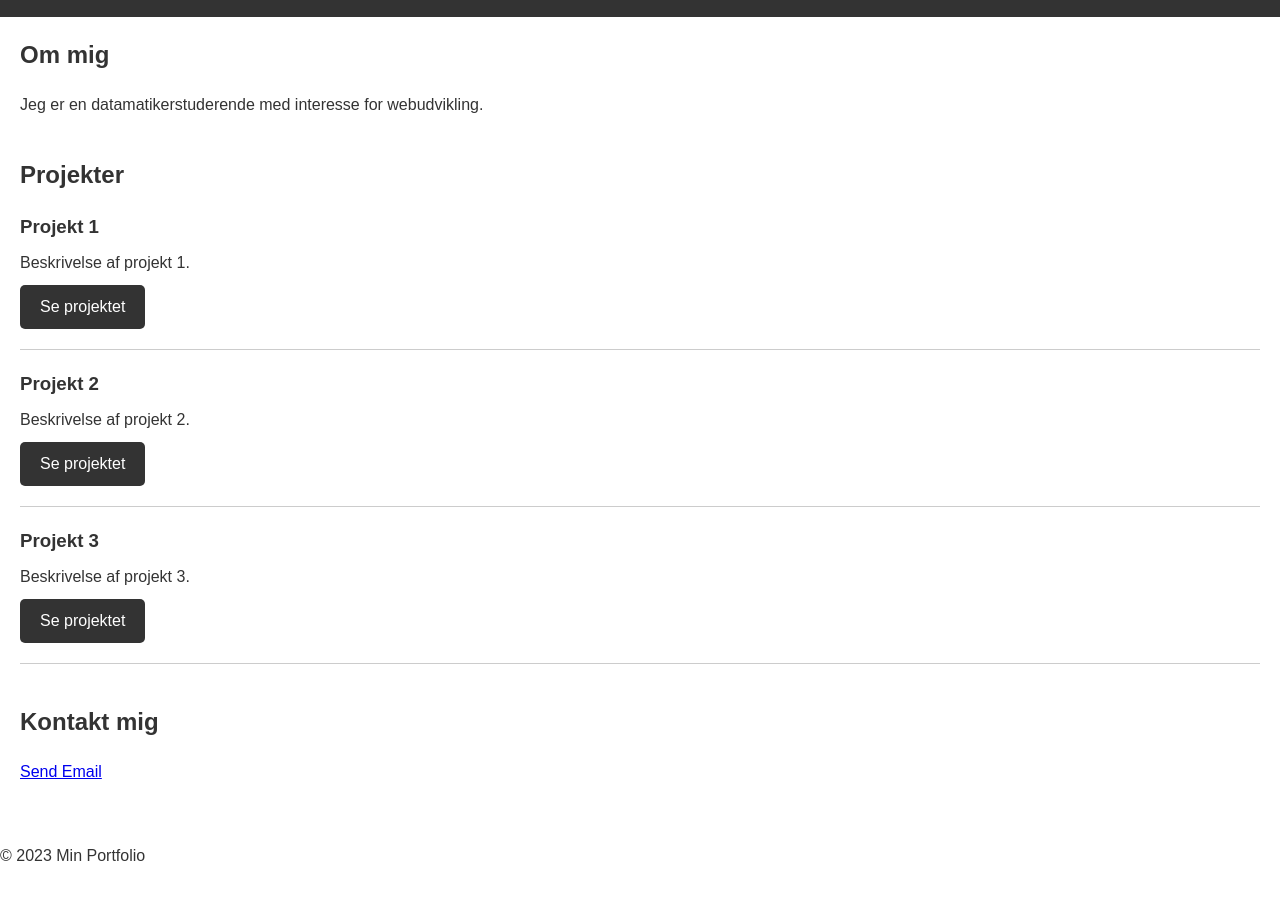
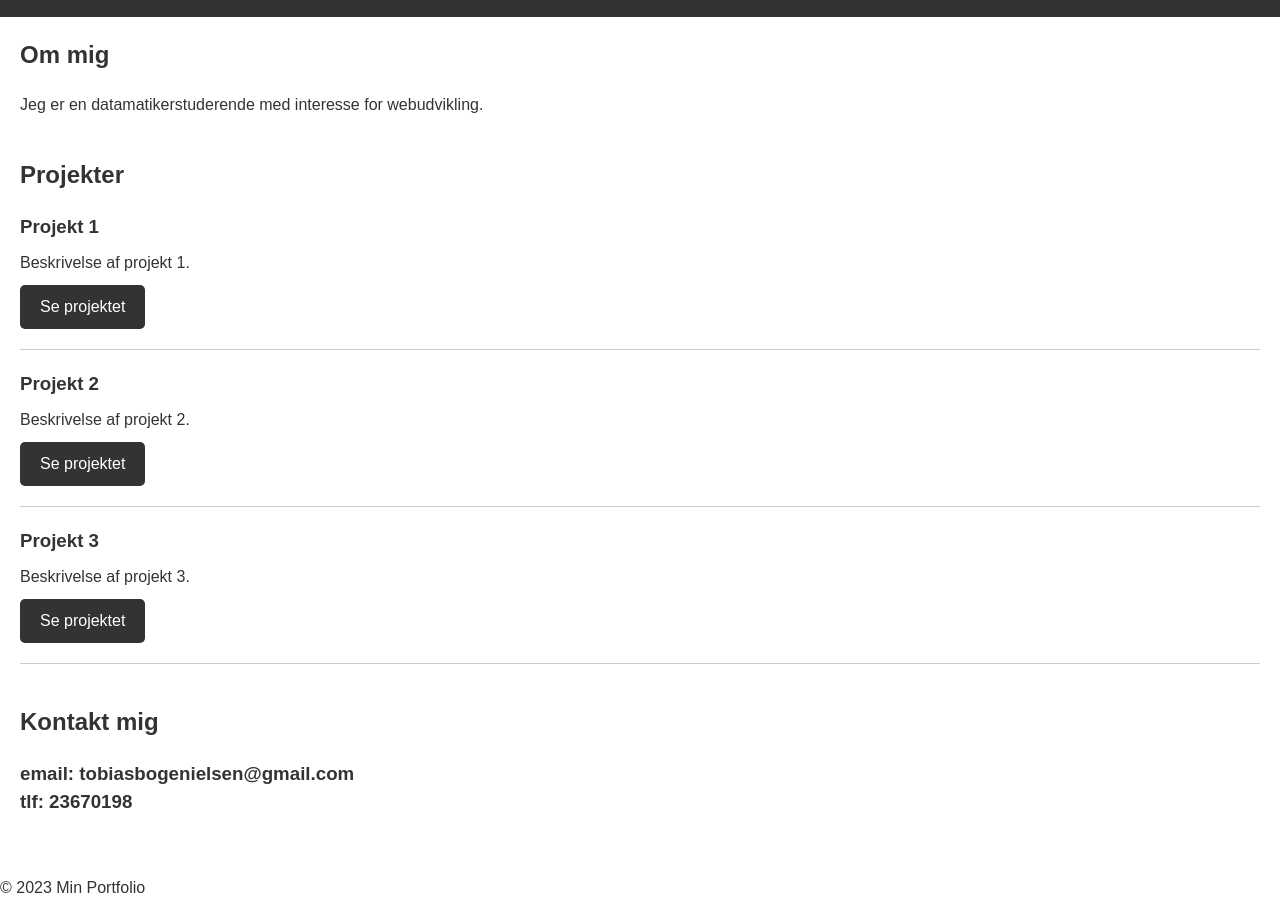
Before and after one commit to Toby-byte/Toby-byte.github.io, a plain HTML site: page index.html in a window 1280 px wide. Shown: the part 95-995 px from the top of the page. Before the commit the page ends 963 px from the top, so only its background shows below. Drawn offline with Linux system fonts and the light colour scheme; a script that the page names is missing.

Commit message:
kontakt info

```diff
--- a/index.html
+++ b/index.html
@@ -48,7 +48,8 @@
 		 <section id="kontakt">
 		  <h2>Kontakt mig</h2>
 
-		  <a href = "mailto: abc@example.com">Send Email</a>
+          <h3>email: tobiasbogenielsen@gmail.com</h3>
+          <h3>tlf: 23670198</h3>
 
 		 </section>
 
```
